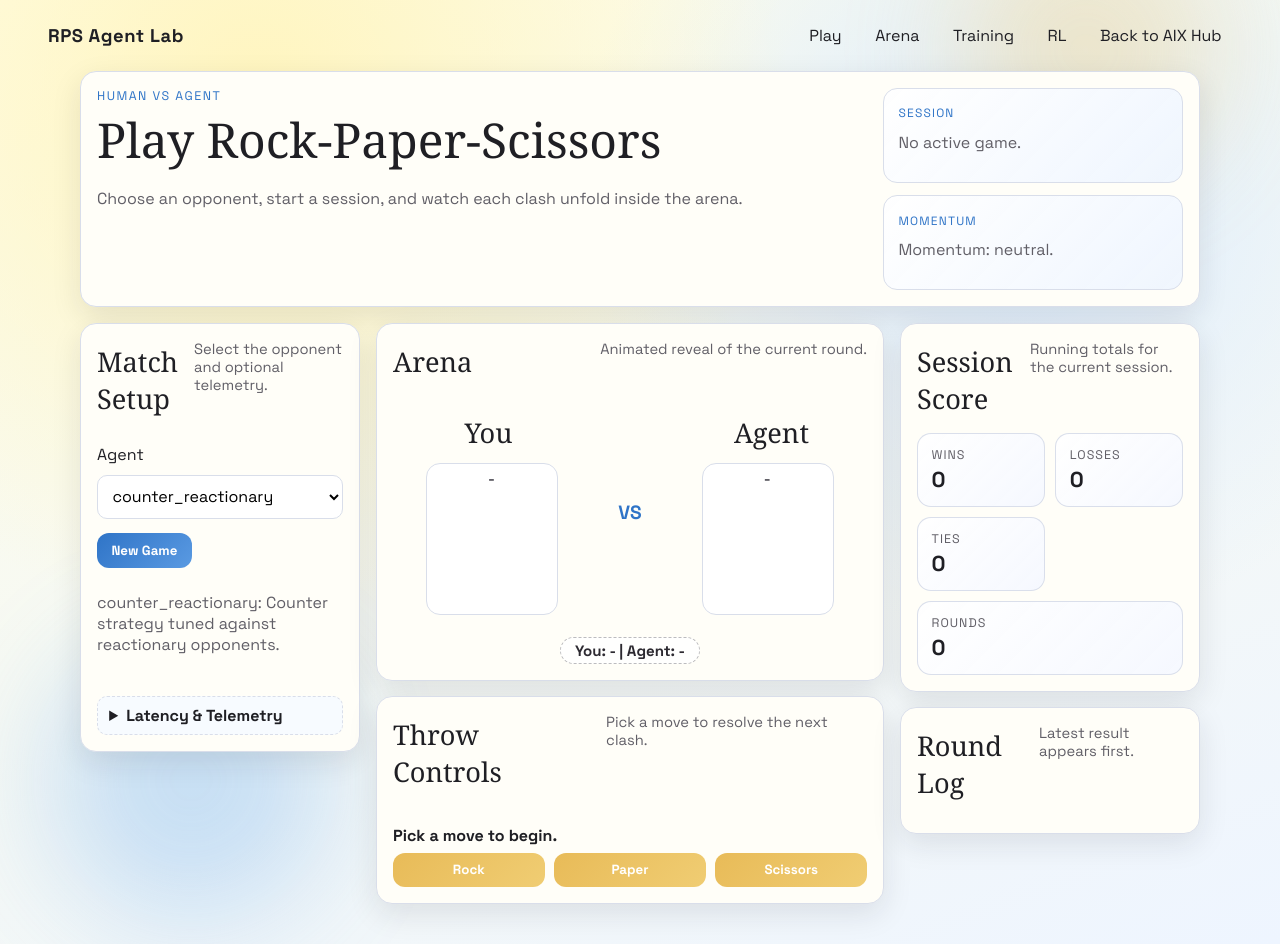
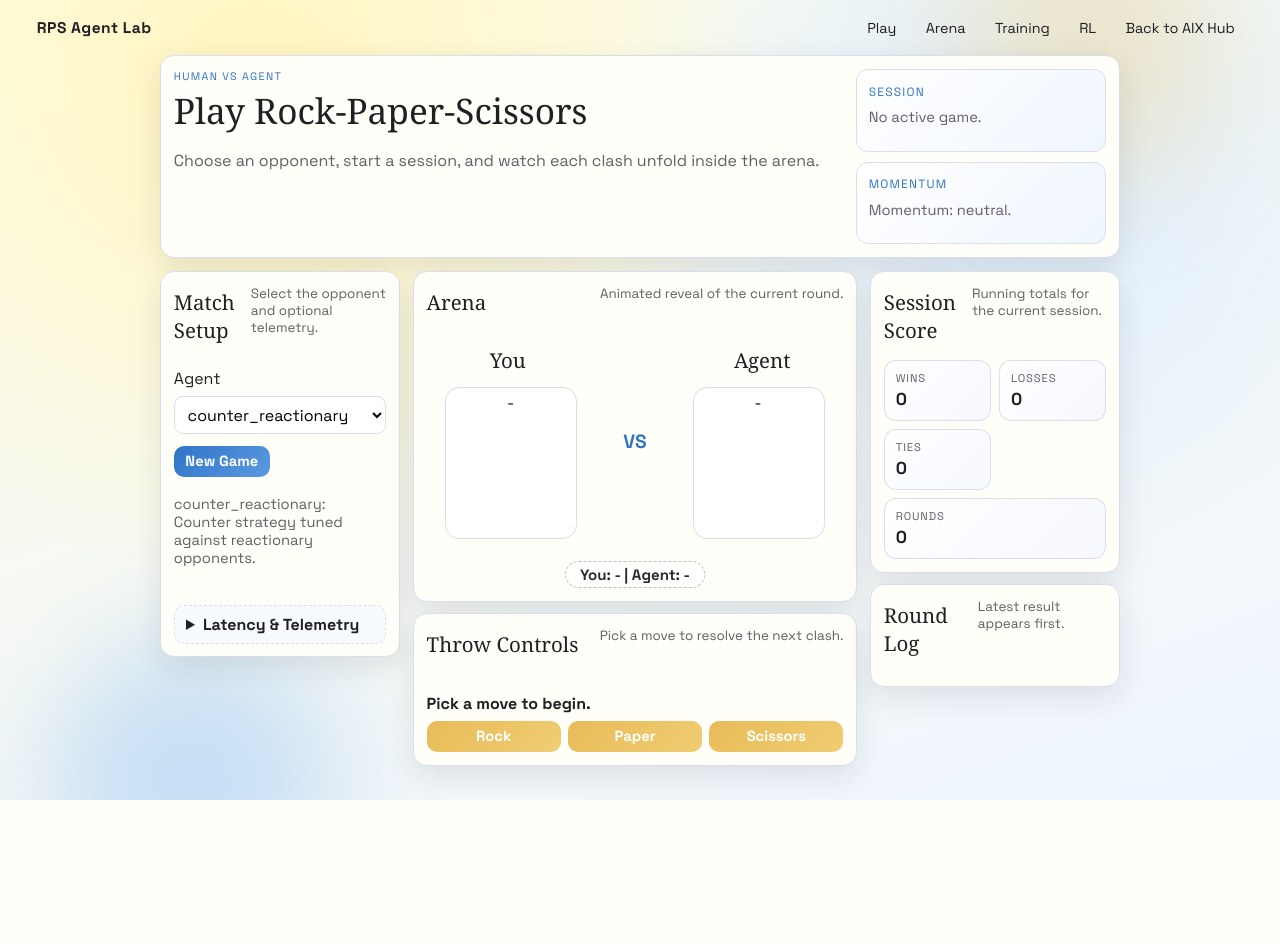
Before and after one commit to davidabelin/rps, a Flask app: page /play in a window 1280 px wide. After the commit the page ends 800 px from the top, so only its background shows below. Run offline with Flask 3, Linux system fonts and the light colour scheme; data that the repository does not hold is empty; some web fonts are replaced.

Commit message:
AIX, RPS, and Connect4 panel/UI scale is reduced and condensed

```diff
--- a/rps_web/static/css/theme.css
+++ b/rps_web/static/css/theme.css
@@ -55,11 +55,11 @@ body {
   display: flex;
   align-items: center;
   justify-content: space-between;
-  padding: 1.2rem clamp(1rem, 4vw, 3rem);
+  padding: 0.92rem clamp(0.85rem, 3vw, 2.3rem);
 }
 
 .brand {
-  font-size: 1.15rem;
+  font-size: 0.97rem;
   font-weight: 700;
   color: var(--ink);
   text-decoration: none;
@@ -74,8 +74,9 @@ body {
 .site-nav a {
   text-decoration: none;
   color: var(--ink);
-  padding: 0.35rem 0.65rem;
+  padding: 0.25rem 0.52rem;
   border-radius: 999px;
+  font-size: 0.9rem;
 }
 
 .site-nav a:hover {
@@ -83,22 +84,22 @@ body {
 }
 
 .page {
-  width: min(1120px, 92vw);
-  margin: 0 auto 2.5rem;
+  width: min(960px, 92vw);
+  margin: 0 auto 1.9rem;
 }
 
 .hero {
   background: linear-gradient(135deg, #fffef6, #f3f8ff);
   border: 1px solid var(--line);
   box-shadow: var(--shadow);
-  border-radius: 24px;
-  padding: clamp(1.2rem, 3vw, 2.3rem);
+  border-radius: 18px;
+  padding: clamp(0.95rem, 2.3vw, 1.75rem);
 }
 
 .eyebrow {
   text-transform: uppercase;
   letter-spacing: 0.12em;
-  font-size: 0.78rem;
+  font-size: 0.68rem;
   margin: 0;
   color: var(--accent);
 }
@@ -111,11 +112,11 @@ h2 {
 }
 
 h1 {
-  font-size: clamp(1.6rem, 4.8vw, 3rem);
+  font-size: clamp(1.3rem, 4vw, 2.2rem);
 }
 
 h2 {
-  font-size: clamp(1.2rem, 3vw, 1.7rem);
+  font-size: clamp(1rem, 2.4vw, 1.28rem);
 }
 
 .lede {
@@ -124,55 +125,55 @@ h2 {
 }
 
 .hero-actions {
-  margin-top: 1rem;
+  margin-top: 0.75rem;
   display: flex;
   flex-wrap: wrap;
-  gap: 0.7rem;
+  gap: 0.5rem;
 }
 
 .grid {
-  margin-top: 1.1rem;
+  margin-top: 0.9rem;
   display: grid;
-  grid-template-columns: repeat(auto-fit, minmax(220px, 1fr));
-  gap: 0.9rem;
+  grid-template-columns: repeat(auto-fit, minmax(200px, 1fr));
+  gap: 0.7rem;
 }
 
 .card,
 .panel {
   background: var(--panel);
   border: 1px solid var(--line);
-  border-radius: 16px;
+  border-radius: 14px;
   box-shadow: var(--shadow);
-  padding: 1rem;
+  padding: 0.8rem;
 }
 
 .stack {
   display: grid;
-  gap: 0.9rem;
+  gap: 0.7rem;
 }
 
 .play-stack {
-  gap: 1rem;
+  gap: 0.8rem;
 }
 
 .play-hero {
   display: flex;
   justify-content: space-between;
   align-items: flex-start;
-  gap: 1rem;
+  gap: 0.8rem;
 }
 
 .hero-status {
   display: grid;
-  gap: 0.75rem;
-  min-width: min(300px, 100%);
+  gap: 0.6rem;
+  min-width: min(250px, 100%);
 }
 
 .status-card {
   background: linear-gradient(135deg, rgba(255, 255, 255, 0.96), rgba(238, 245, 255, 0.92));
   border: 1px solid var(--line);
-  border-radius: 14px;
-  padding: 0.8rem 0.9rem;
+  border-radius: 12px;
+  padding: 0.62rem 0.72rem;
 }
 
 .status-kicker {
@@ -185,8 +186,8 @@ h2 {
 
 .play-layout {
   display: grid;
-  grid-template-columns: minmax(230px, 280px) minmax(0, 1.35fr) minmax(250px, 300px);
-  gap: 1rem;
+  grid-template-columns: minmax(205px, 240px) minmax(0, 1.2fr) minmax(220px, 250px);
+  gap: 0.8rem;
   align-items: start;
 }
 
@@ -195,7 +196,7 @@ h2 {
 .play-setup-panel,
 .play-arena-panel {
   display: grid;
-  gap: 0.9rem;
+  gap: 0.7rem;
 }
 
 .panel-head {
@@ -212,26 +213,26 @@ h2 {
 .panel-note {
   margin: 0;
   color: var(--muted);
-  font-size: 0.92rem;
+  font-size: 0.84rem;
 }
 
 .score-grid {
   display: grid;
   grid-template-columns: repeat(2, minmax(0, 1fr));
-  gap: 0.65rem;
+  gap: 0.5rem;
 }
 
 .score-card {
   display: grid;
   gap: 0.2rem;
-  padding: 0.8rem 0.85rem;
+  padding: 0.62rem 0.68rem;
   border: 1px solid rgba(217, 222, 234, 0.95);
-  border-radius: 14px;
+  border-radius: 12px;
   background: linear-gradient(135deg, rgba(255, 255, 255, 0.98), rgba(245, 248, 255, 0.94));
 }
 
 .score-card strong {
-  font-size: 1.35rem;
+  font-size: 1.08rem;
 }
 
 .score-card-wide {
@@ -239,7 +240,7 @@ h2 {
 }
 
 .score-label {
-  font-size: 0.78rem;
+  font-size: 0.7rem;
   text-transform: uppercase;
   letter-spacing: 0.08em;
   color: var(--muted);
@@ -248,14 +249,15 @@ h2 {
 .btn {
   border: 0;
   cursor: pointer;
-  border-radius: 12px;
-  padding: 0.55rem 0.9rem;
+  border-radius: 10px;
+  padding: 0.42rem 0.72rem;
   font-family: inherit;
   font-weight: 600;
   text-decoration: none;
   display: inline-flex;
   align-items: center;
   justify-content: center;
+  font-size: 0.92rem;
 }
 
 .btn:disabled {
@@ -282,18 +284,18 @@ h2 {
   display: flex;
   flex-wrap: wrap;
   align-items: center;
-  gap: 0.6rem;
+  gap: 0.45rem;
 }
 
 select,
 input {
   font: inherit;
-  padding: 0.55rem 0.65rem;
+  padding: 0.42rem 0.55rem;
   border: 1px solid var(--line);
-  border-radius: 10px;
+  border-radius: 9px;
   background: #fff;
   width: 100%;
-  min-height: 44px;
+  min-height: 38px;
   line-height: 1.2;
   appearance: auto;
 }
@@ -303,8 +305,9 @@ input[type="number"] {
 }
 
 .status {
-  margin-top: 0.6rem;
+  margin-top: 0.45rem;
   color: var(--muted);
+  font-size: 0.92rem;
 }
 
 .arena {
```
